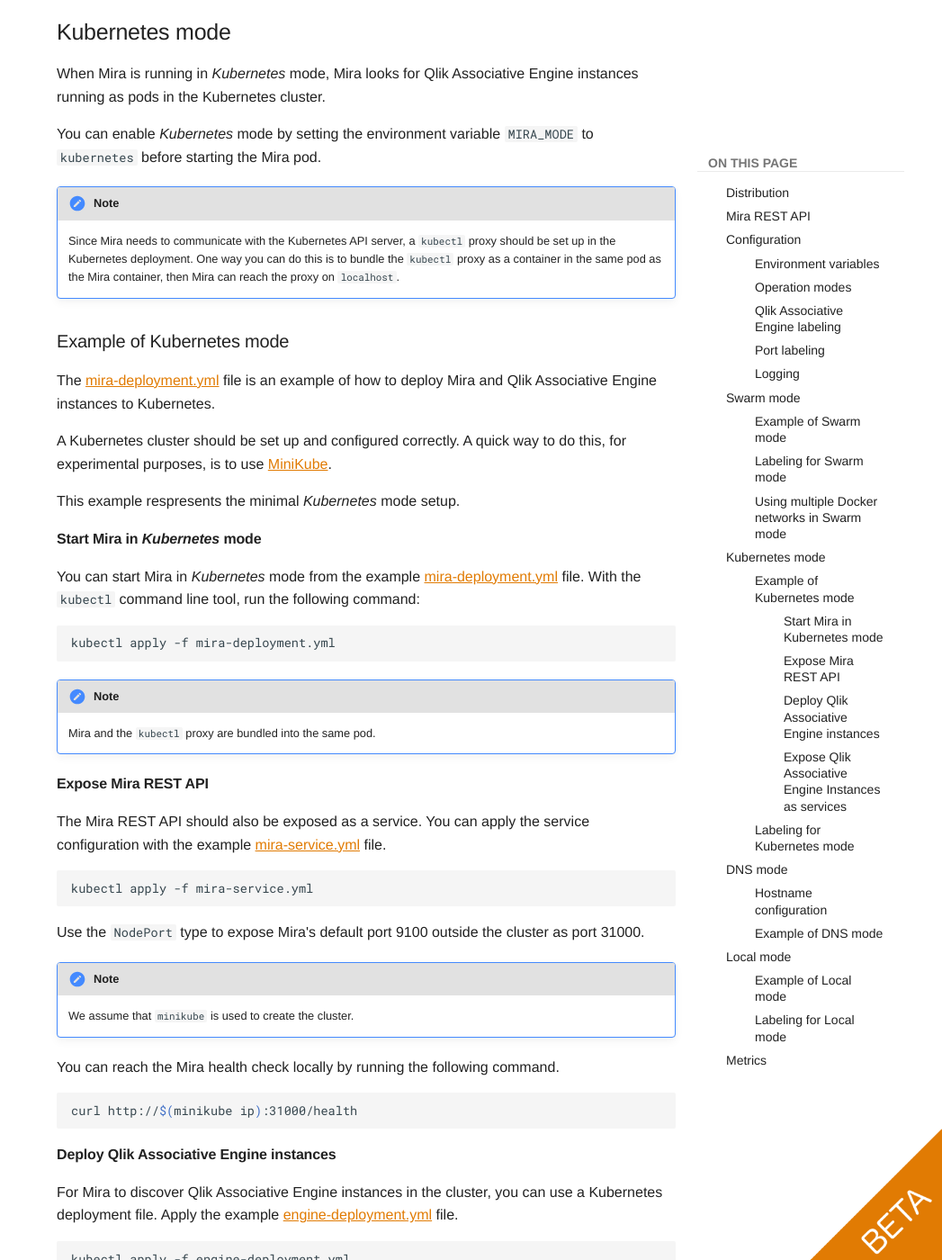
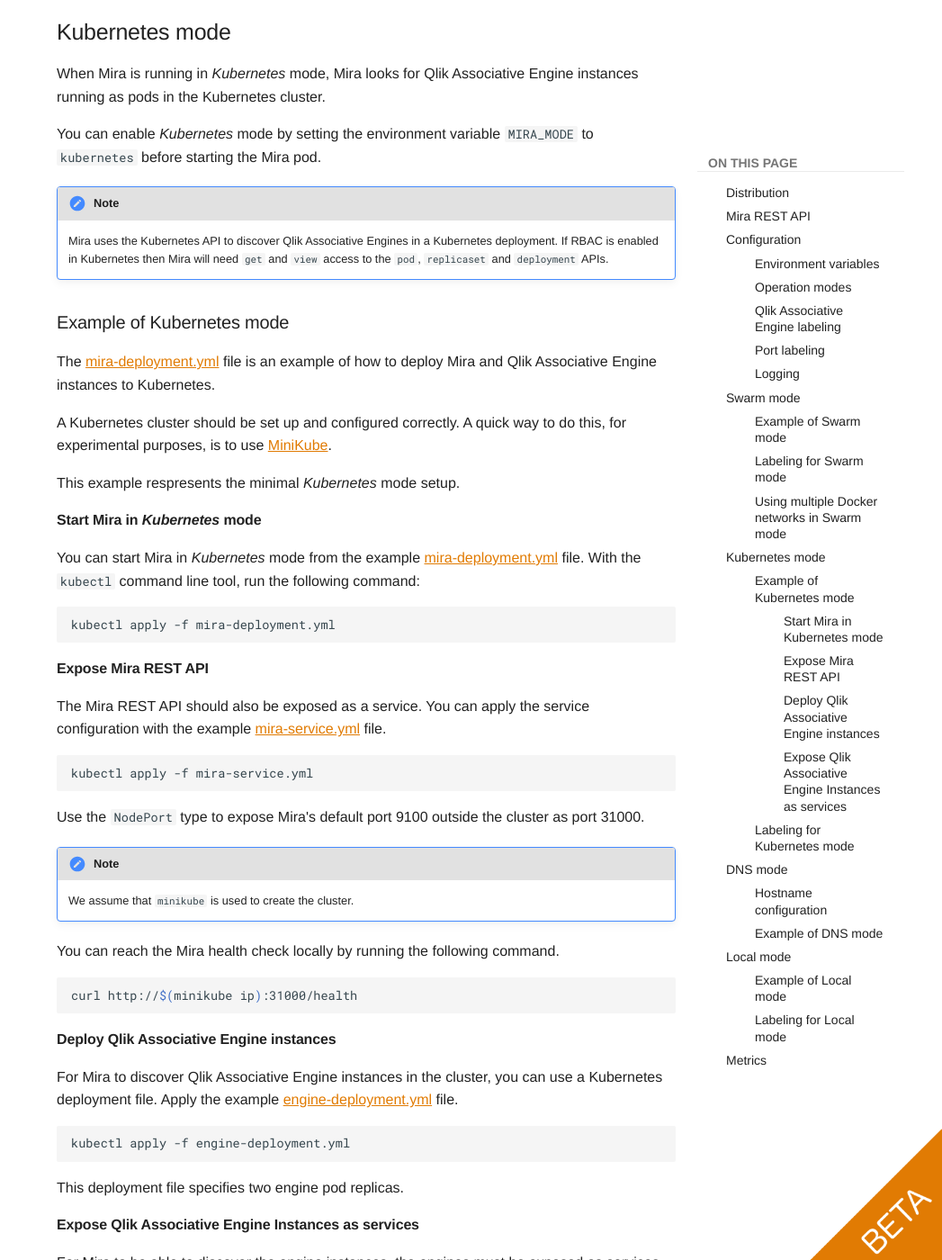
Before and after one commit to qlik-oss/core-website, an MkDocs documentation site: the page built from docs/services/mira.md, in a window 1280 px wide and 1400 px high, scrolled down 5701 px. Shown: the whole window at 90% size, without its empty margins (233-1280 px from the left). Built offline with MkDocs 1.6.1 and Material for MkDocs 9.7.7, drawn with Linux system fonts in a browser that asks for light colours; comment, search, counter and statistics services are not loaded.

Commit message:
Remove Mira sidecart documentation

````diff
--- a/docs/services/mira.md
+++ b/docs/services/mira.md
@@ -203,10 +203,9 @@
 before starting the Mira pod.
 
 !!! Note
-    Since Mira needs to communicate with the Kubernetes API server,
-    a `kubectl` proxy should be set up in the Kubernetes deployment.
-    One way you can do this is to bundle the `kubectl` proxy as a container in the same pod as the Mira container,
-    then Mira can reach the proxy on `localhost`.
+    Mira uses the Kubernetes API to discover Qlik Associative Engines in a Kubernetes deployment.
+    If RBAC is enabled in Kubernetes then Mira will need `get` and `view`
+    access to the `pod`, `replicaset` and `deployment` APIs.
 
 ### Example of Kubernetes mode
 
@@ -228,9 +227,6 @@
 ```sh
 kubectl apply -f mira-deployment.yml
 ```
-
-!!! Note
-    Mira and the `kubectl` proxy are bundled into the same pod.
 
 #### Expose Mira REST API
 
````
